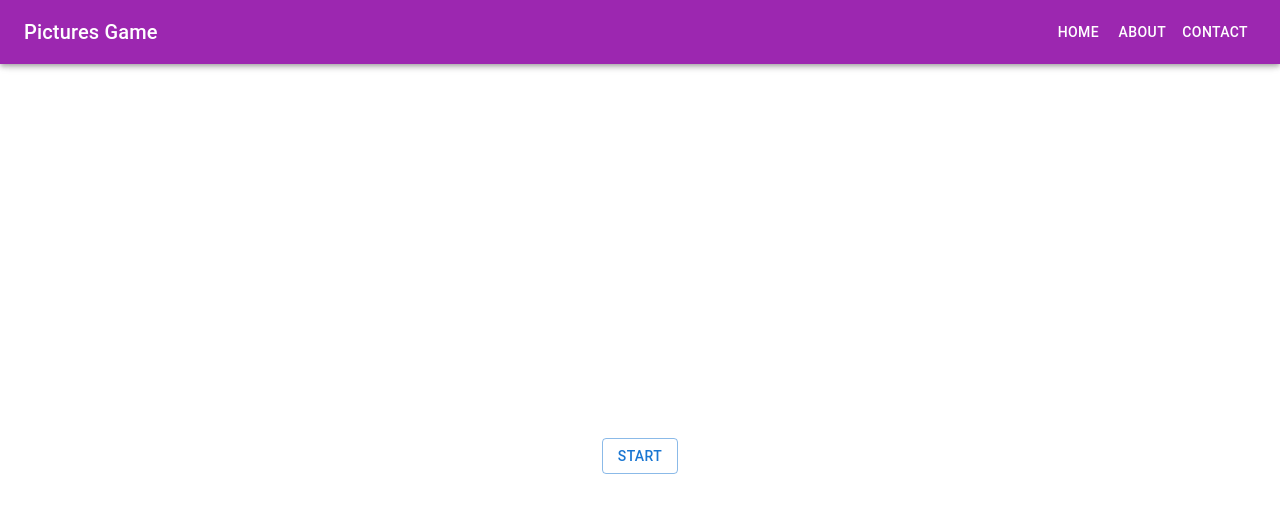
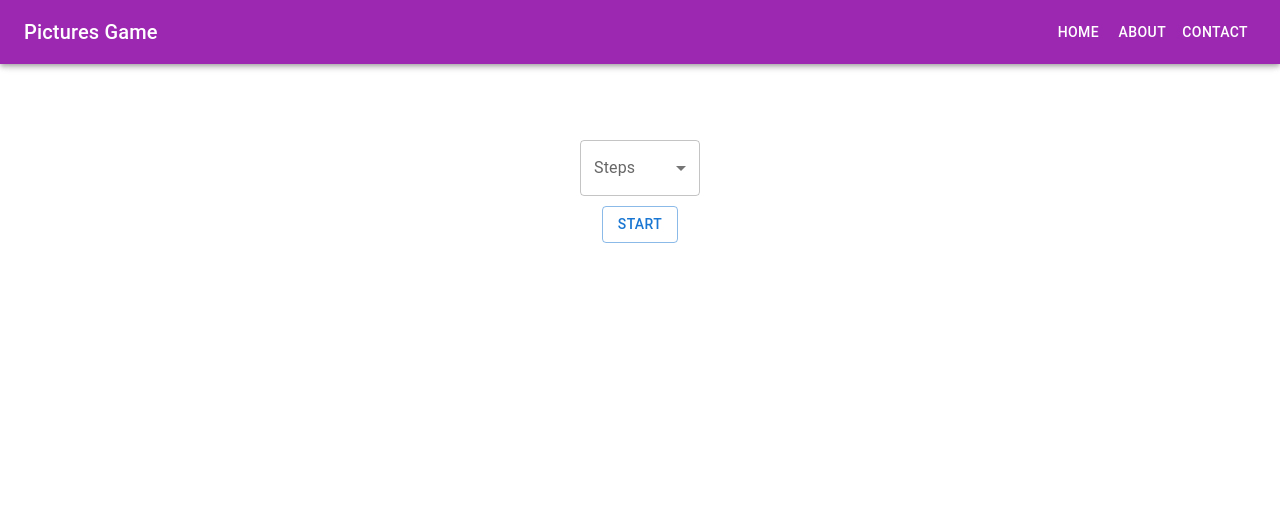
Before and after one commit to dankarger/images-game-v1, a React (Create React App) app in the folder client/: page / in a window 1280 px wide. Shown: the top 512 px of the page. Built offline with nearby package versions, Linux system fonts and the light colour scheme.

Commit message:
add steps select

```diff
--- a/client/src/Pages/HomePage/HomePage.css
+++ b/client/src/Pages/HomePage/HomePage.css
@@ -28,3 +28,12 @@
     position: absolute;
     bottom:7rem;
 }
+.start-button-container {
+    position: absolute;
+    top:140px;
+    display: flex;
+    justify-content: center;
+    align-items: center;
+    gap:10px;
+    flex-direction: column;
+}
--- a/client/src/Pages/HomePage/HomePage.jsx
+++ b/client/src/Pages/HomePage/HomePage.jsx
@@ -7,9 +7,10 @@ import PictureContainer from "../../components/PictureContainer/PictureContainer
 import Counter from "../../components/Counter/Counter";
 import Score from "../../components/Score/Score";
 import Backdrop from "../../components/BackDrop/BackDrop";
-
+import {player} from "../../components/SoundPlayer/player";
+import {soundList} from "../../components/constants/soundsList";
+import BasicSelect from "../../components/Select/Select";
 import './HomePage.css'
-
 
 const HomePage = () => {
     const [randomPicture, setRandomPicture] = useState({
@@ -30,7 +31,7 @@ const HomePage = () => {
     const [counter, setCounter] = useState(6);
     const [score, setScore] = useState(0);
     const [step, setStep] = useState(0);
-    const [totalSteps, setTotalSteps] = useState(3)
+    const [totalSteps, setTotalSteps] = useState(4)
     const [showEndGame, setShowEndGame] = useState(false);
 
     useEffect(() => {
@@ -83,9 +84,11 @@ const HomePage = () => {
             activateListenFunction();
             setScore(0)
             setIsGameInProgress(true);
+
         } else {
             activateListenFunction();
         }
+        player(soundList['secondClick'])
     }
 
     const startAgainFunction = async () => {
@@ -97,6 +100,7 @@ const HomePage = () => {
 
     const handleStopButton = () => {
         setIsGameInProgress(false);
+        player(soundList['secondClick'])
 
     }
 
@@ -113,6 +117,7 @@ const HomePage = () => {
                 imagesListCurrent.push(pictureObj)
                 setImagesList(imagesListCurrent);
                 setCounter(5);
+                setValue('');
             }
         } catch (err) {
             console.log(err)
@@ -130,7 +135,10 @@ const HomePage = () => {
             <Score score={score}/>
             }
             {!isGameInProgress && !showEndGame &&
-            <BasicButton label='START' theme={"outlined"} onclick={() => handleStartButtonClick('random')}/>
+                <div className="start-button-container">
+                    <BasicSelect setTotalStep={setTotalSteps} />
+                    <BasicButton label='START' theme={"outlined"} onclick={() => handleStartButtonClick('random')}/>
+                </div>
             }
 
             {isGameInProgress &&
@@ -142,7 +150,7 @@ const HomePage = () => {
             {isGameInProgress &&
             <input
                 value={value}
-                onChange={(event) => setValue(event.target.value)}
+                onChange={(event) =>  setValue(event.target.value)}
             />
             }
             {isGameInProgress &&
--- a/client/src/components/ImagesList/ImagesList.jsx
+++ b/client/src/components/ImagesList/ImagesList.jsx
@@ -7,7 +7,7 @@ export default function ImagesList({imagesList}) {
 
     console.log('i',imagesList)
     return (
-        <ImageList sx={{ width: 500, height: 450 }} cols={3} rowHeight={164}>
+        <ImageList sx={{ width: 500, height: 450 }} cols={imagesList.length-1} rowHeight={164}>
             {imagesList.map((item,index) => (
                 <ImageListItem key={item.src.small}>
                     {index!==imagesList.length-1 &&
--- /dev/null
+++ b/client/src/components/Select/Select.jsx
@@ -0,0 +1,36 @@
+import * as React from 'react';
+import Box from '@mui/material/Box';
+import InputLabel from '@mui/material/InputLabel';
+import MenuItem from '@mui/material/MenuItem';
+import FormControl from '@mui/material/FormControl';
+import Select from '@mui/material/Select';
+
+export default function BasicSelect({setTotalStep}) {
+    const [value, setValue] = React.useState('');
+
+    const handleChange = (event) => {
+        setValue(event.target.value);
+
+        setTotalStep(event.target.value)
+        console.log('e',event.target.value)
+    };
+
+    return (
+        <Box sx={{ minWidth: 120 }}>
+            <FormControl fullWidth>
+                <InputLabel id="demo-simple-select-label">Steps</InputLabel>
+                <Select
+                    labelId="demo-simple-select-label"
+                    id="demo-simple-select"
+                    value={value}
+                    label="Step"
+                    onChange={handleChange}
+                >
+                    <MenuItem value={4}>Three</MenuItem>
+                    <MenuItem value={6}>Five</MenuItem>
+                    <MenuItem value={11}>Ten</MenuItem>
+                </Select>
+            </FormControl>
+        </Box>
+    );
+}
```
